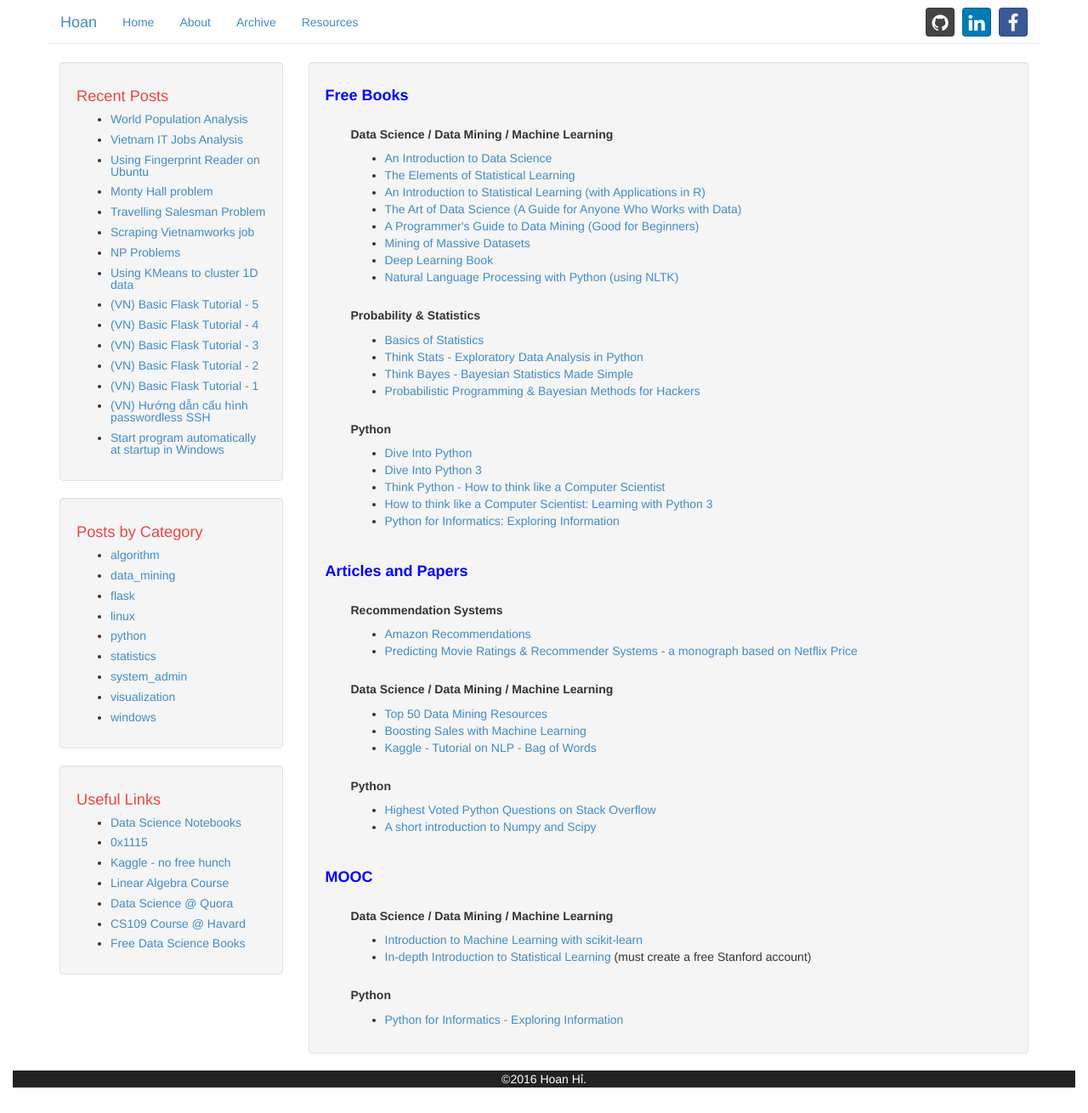
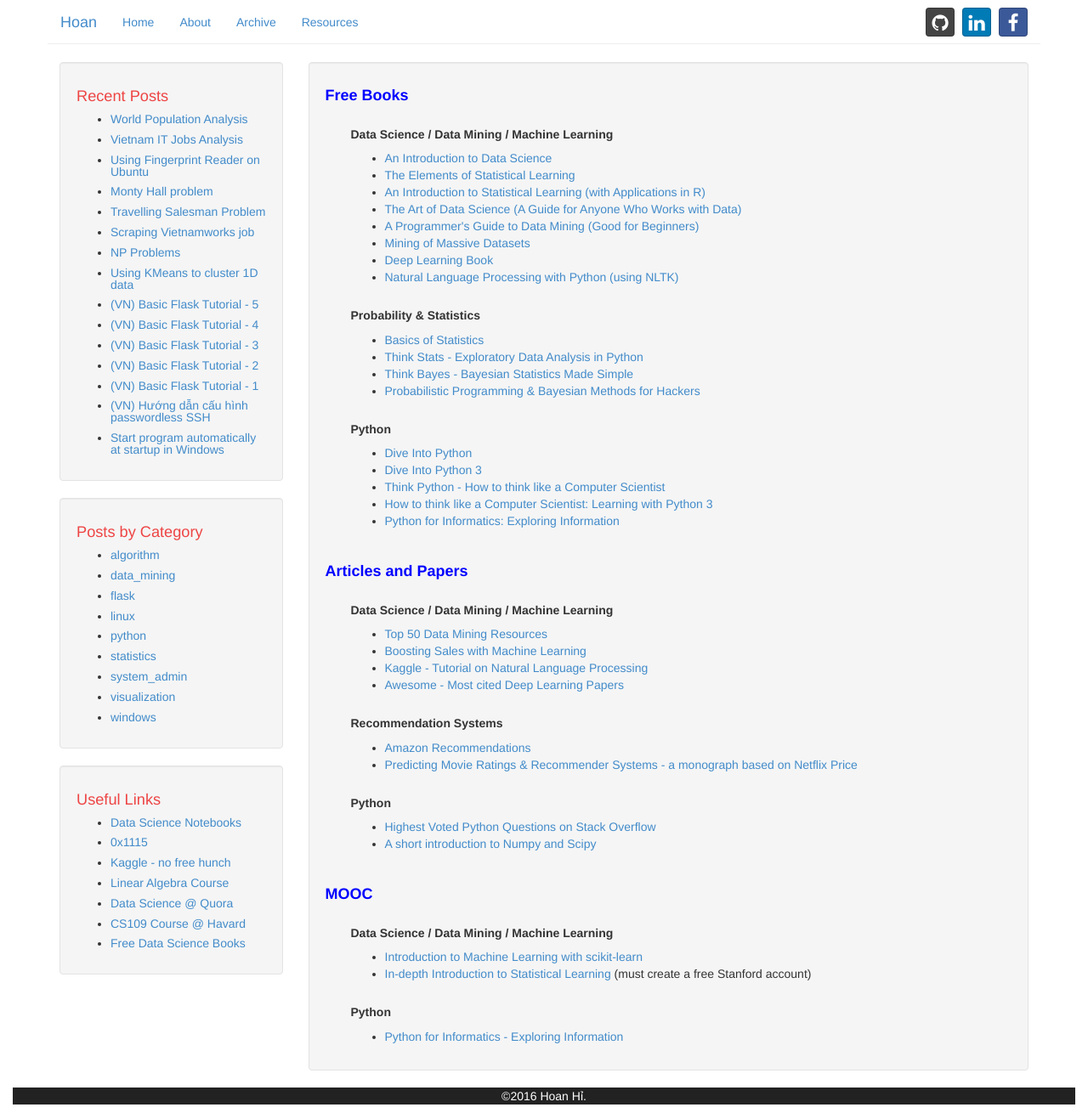
Before and after one commit to hoanvu/hoanvu.github.io, a Jekyll site: the page built from resources.html, in a window 1280 px wide. Shown: the whole page at 85% size. Built offline with Jekyll 4.4.1, drawn with Linux system fonts in a browser that asks for light colours.

Commit message:
add links to Resources

```diff
--- a/resources.html
+++ b/resources.html
@@ -44,20 +44,21 @@ layout: default
     <br>
     <h4 class="resources-title">Articles and Papers</h4>
 
+    <div class ="indented">
+        <h5><strong>Data Science / Data Mining / Machine Learning</strong></h5>
+        <ul>
+            <li><a href="http://www.ngdata.com/data-mining-resources/" target="_blank">Top 50 Data Mining Resources</a></li>
+            <li><a href="https://medium.com/xeneta/boosting-sales-with-machine-learning-fbcf2e618be3#.kpypnuv9q" target="_blank">Boosting Sales with Machine Learning</a></li>
+            <li><a href="https://www.kaggle.com/c/word2vec-nlp-tutorial/details/part-1-for-beginners-bag-of-words" target="_blank">Kaggle - Tutorial on Natural Language Processing</a></li>
+            <li><a href="https://github.com/terryum/awesome-deep-learning-papers" target="_blank">Awesome - Most cited Deep Learning Papers</a></li>
+        </ul>
+    </div>
+
     <div class="indented">
         <h5><strong>Recommendation Systems</strong></h5>
         <ul>
             <li><a href="http://www.cs.umd.edu/~samir/498/Amazon-Recommendations.pdf" target="_blank">Amazon Recommendations</a></li>
             <li><a href="http://arek-paterek.com/predict.pdf" target="_blank">Predicting Movie Ratings & Recommender Systems - a monograph based on Netflix Price</a></li>
-        </ul>
-    </div>
-
-    <div class ="indented">
-        <h5><strong>Data Science / Data Mining / Machine Learning</strong></h5>
-        <ul>
-            <li><a href="http://www.ngdata.com/data-mining-resources/" target="_blank">Top 50 Data Mining Resources</a></li>
-            <li><a href="https://medium.com/xeneta/boosting-sales-with-machine-learning-fbcf2e618be3#.kpypnuv9q" target="_blank">Boosting Sales with Machine Learning</a></li>
-            <li><a href="https://www.kaggle.com/c/word2vec-nlp-tutorial/details/part-1-for-beginners-bag-of-words" target="_blank">Kaggle - Tutorial on NLP - Bag of Words</a></li>
         </ul>
     </div>
 
```
